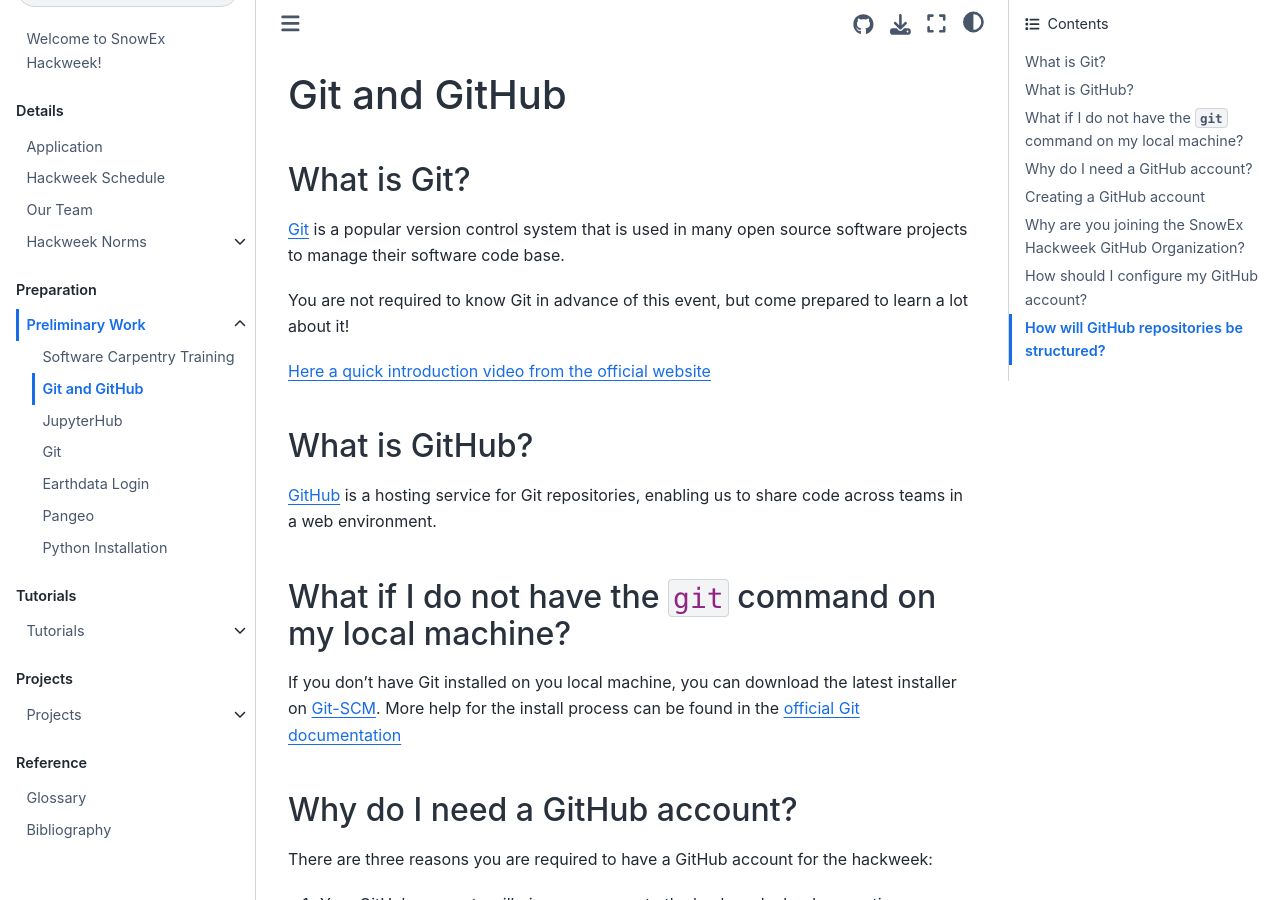
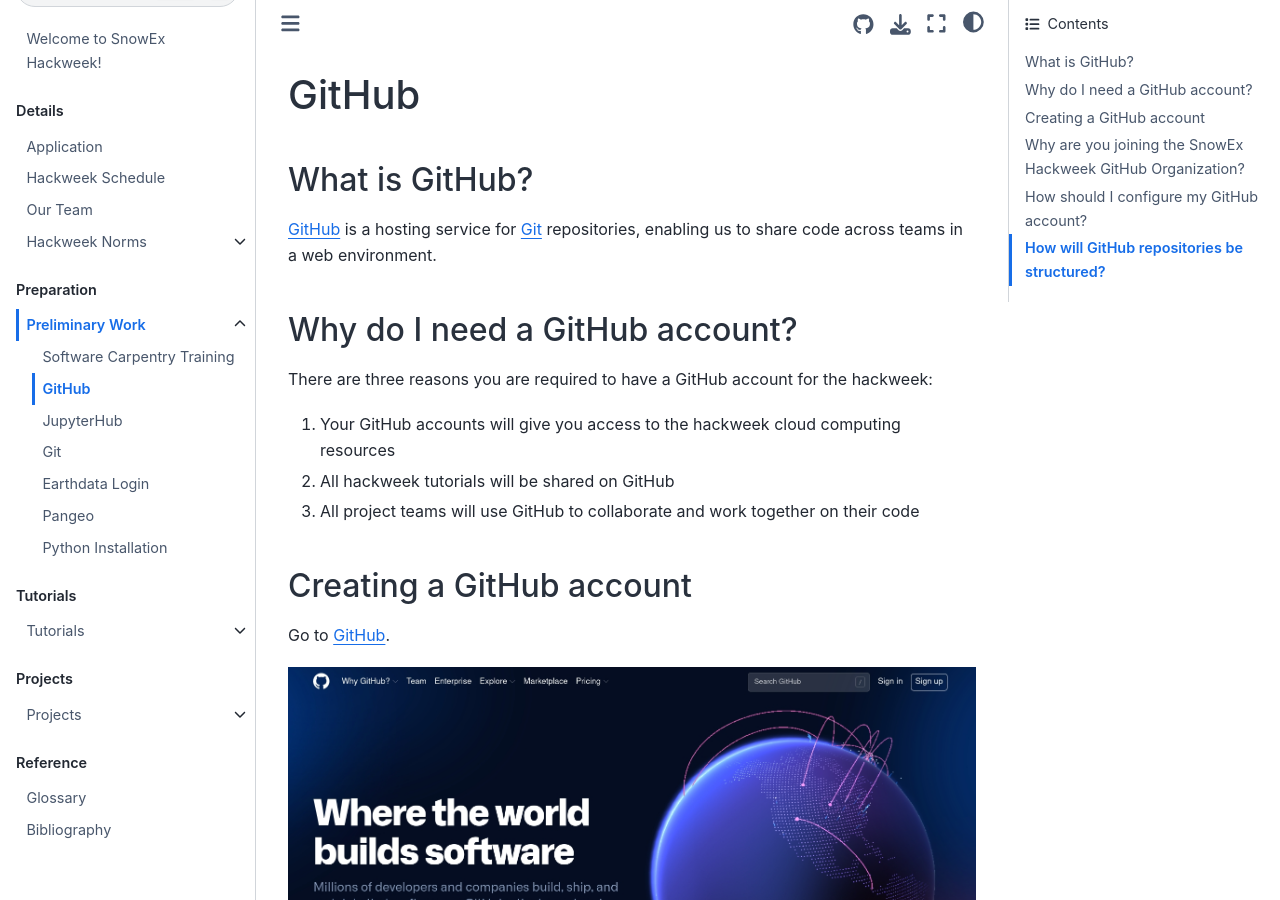
Before and after one commit to snowex-hackweek/website-2021, a Jupyter Book: the page built from book/preliminary/github.md, in a window 1280 px wide and 900 px high. Built offline with Jupyter Book 1.0.4 settings and Sphinx 7.4.7 and the Sphinx Book theme 1.1.4, drawn with Linux system fonts in a browser that asks for light colours.

Commit message:
Preliminary - Improve distinction between git and GitHub

```diff
--- a/book/preliminary/github.md
+++ b/book/preliminary/github.md
@@ -1,23 +1,8 @@
-# Git and GitHub
-
-## What is Git?
-
-[Git](https://git-scm.com/) is a popular version control system that is used in
-many open source software projects to manage their software code base.
-
-You are not required to know Git in advance of this event, but come prepared to learn a lot about it!
-
-[Here a quick introduction video from the official website](https://git-scm.com/video/what-is-git)
+# GitHub
 
 ## What is GitHub?
-[GitHub](https://github.com) is a hosting service for Git repositories, enabling
-us to share code across teams in a web environment.
-
-## What if I do not have the `git` command on my local machine?
-
-If you don't have Git installed on you local machine, you can download the latest
-installer on [Git-SCM](https://git-scm.com). More help for the install process can
-be found in the [official Git documentation](https://git-scm.com/book/en/v2/Getting-Started-Installing-Git)
+[GitHub](https://github.com) is a hosting service for {term}`Git` repositories,
+enabling us to share code across teams in a web environment.
 
 ## Why do I need a GitHub account?
 
```
Also changed, not shown: book/glossary.md (+4 -0 lines), book/preliminary/git.md (+17 -0 lines), book/preliminary/index.md (+5 -0 lines).
